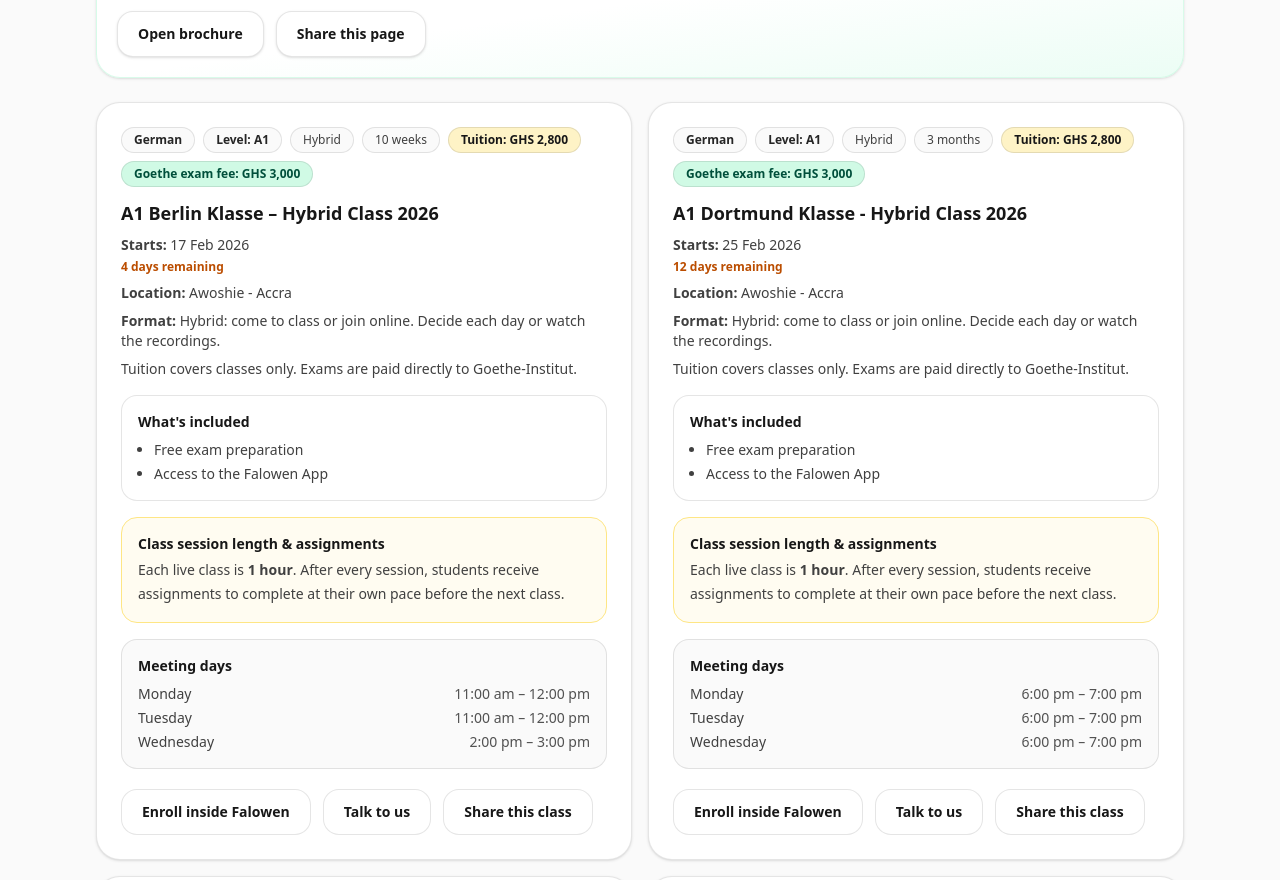
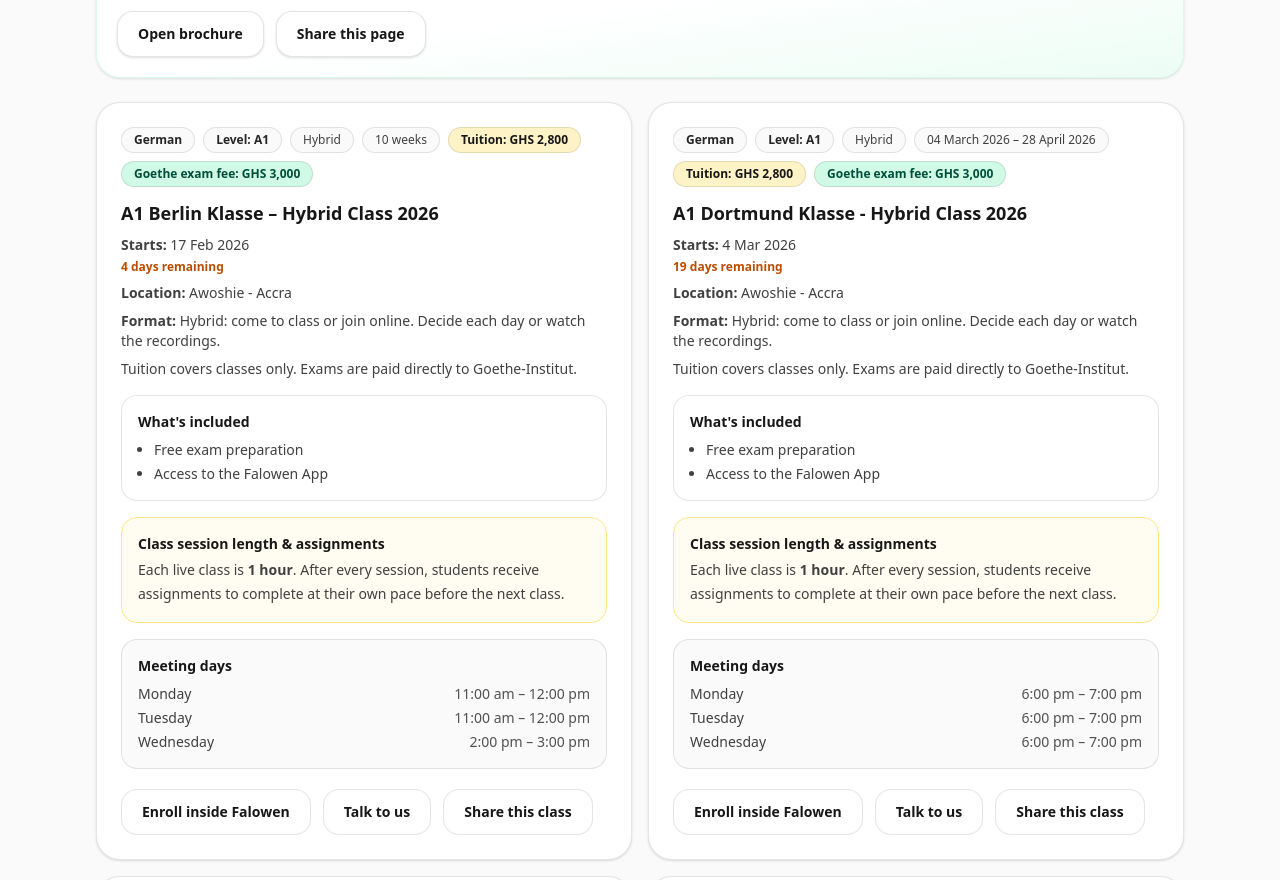
Before and after one commit to learngermanghana/learngermanghana-site, a Next.js app: page /classes in a window 1280 px wide. Shown: the part 1020-1900 px from the top of the page. Built offline with nearby package versions, Linux system fonts and the light colour scheme.

Commit message:
Update A1 Dortmund class dates for 2026 cohort

```diff
--- a/src/data/content.ts
+++ b/src/data/content.ts
@@ -103,14 +103,14 @@ export const upcomingClasses: ClassItem[] = [
     bonus: ["Free exam preparation", "Access to the Falowen App"],
   },
   {
-    id: "A1-dortmund-2026-02-25",
+    id: "A1-dortmund-2026-03-04",
     title: "A1 Dortmund Klasse - Hybrid Class 2026",
     language: "German",
     level: "A1",
     location: "Awoshie - Accra",
-    startDate: "2026-02-25",
+    startDate: "2026-03-04",
     format: "Hybrid: come to class or join online. Decide each day or watch the recordings.",
-    duration: "3 months",
+    duration: "04 March 2026 – 28 April 2026",
     scheduleSummary: "3x per week",
     meetingDays: [
       { day: "Monday", time: "6:00 pm – 7:00 pm" },
```
